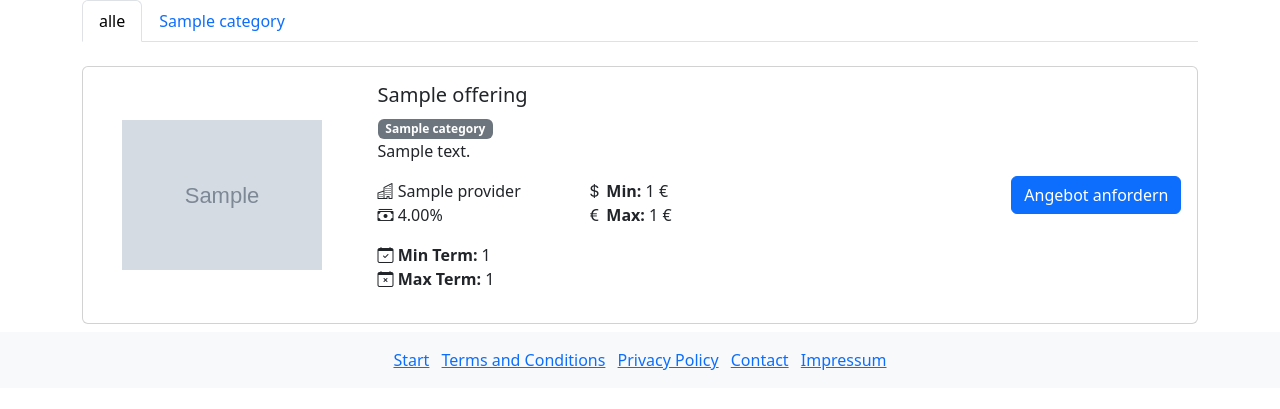
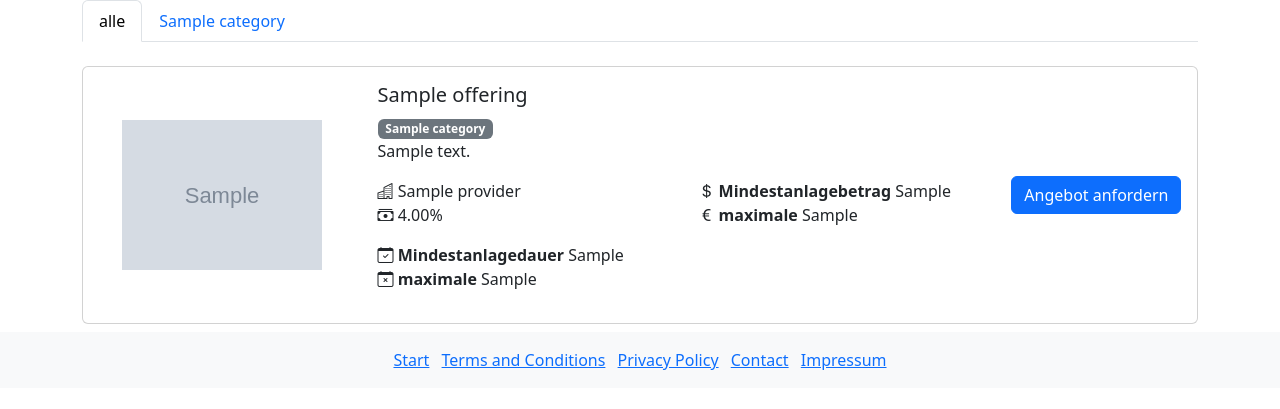
Before and after one commit to sajornet/zinsen, a Django app: page / in a window 1280 px wide. Shown: the top 409 px of the page. Run offline with Django 4.2, Linux system fonts and the light colour scheme; tables that the repository leaves empty hold one stand-in row (values such as "Sample post"); grey boxes marked "Sample" are stand-in pictures; some libraries are stand-ins or nearby versions.

Commit message:
improve fields translations

```diff
--- a/tracker/models.py
+++ b/tracker/models.py
@@ -24,12 +24,12 @@ class Offering(models.Model):
     name = models.CharField(max_length=200)
     url = models.CharField(max_length=200)
     logo = models.CharField(max_length=300)
-    description = models.CharField(max_length=1000)
+    description = models.TextField(max_length=1000)
     interest_rate = models.DecimalField(max_digits=5, decimal_places=2)
-    minimum = models.IntegerField(default=0)
-    maximum = models.IntegerField(default=0)
-    minimum_term = models.IntegerField(default=0)
-    maximum_term = models.IntegerField(default=0)
+    minimum = models.CharField(max_length=30, null=True, blank=True)
+    maximum = models.CharField(max_length=30, null=True, blank=True)
+    minimum_term = models.CharField(max_length=30, null=True, blank=True)
+    maximum_term = models.CharField(max_length=30, null=True, blank=True)
 
     def __str__(self):
         return self.name
--- a/tracker/templates/includes/offering_card.html
+++ b/tracker/templates/includes/offering_card.html
@@ -27,13 +27,13 @@
                                 <ul class="list-unstyled">
                                     <li>
                                         <i class="bi bi-currency-dollar"></i>
-                                        <span class="fw-bold">Min:</span>
-                                        {{ offering.minimum }} €
+                                        <span class="fw-bold">Mindestanlagebetrag</span>
+                                        {{ offering.minimum }}
                                     </li>
                                     <li>
                                         <i class="bi bi-currency-euro"></i>
-                                        <span class="fw-bold">Max:</span>
-                                        {{ offering.maximum }} €
+                                        <span class="fw-bold">maximale</span>
+                                        {{ offering.maximum }}
                                     </li>
                                 </ul>
                             </div>
@@ -41,12 +41,12 @@
                                 <ul class="list-unstyled">
                                     <li>
                                         <i class="bi bi-calendar-check"></i>
-                                        <span class="fw-bold">Min Term:</span>
+                                        <span class="fw-bold">Mindestanlagedauer</span>
                                         {{ offering.minimum_term }}
                                     </li>
                                     <li>
                                         <i class="bi bi-calendar-x"></i>
-                                        <span class="fw-bold">Max Term:</span>
+                                        <span class="fw-bold">maximale</span>
                                         {{ offering.maximum_term }}
                                     </li>
                                 </ul>
```
Also changed, not shown: tracker/migrations/0002_alter_offering_description_alter_offering_maximum_and_more.py (added).
